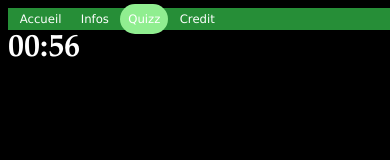
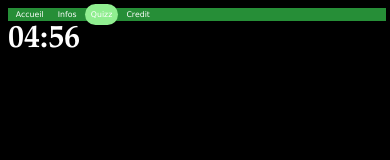
Before and after one commit to Miroredge/NDLI_2022, a plain HTML site: page Site/Quizz/Quizz.html in a window 390 px wide. Drawn offline with Linux system fonts and the light colour scheme.

Commit message:
bar de nav responsive

```diff
--- a/Site/Quizz/timer.js
+++ b/Site/Quizz/timer.js
@@ -1,4 +1,4 @@
-const departMinutes = 1
+const departMinutes = 5
 let temps = departMinutes * 60
 
 const timerElement = document.getElementById("timer")
--- a/Site/style.css
+++ b/Site/style.css
@@ -18,18 +18,29 @@ body {
 .navbar ul {
     list-style-type: none;
     margin: 0;
-    padding: 1vw;
+    padding: 0.5vw;
     width: 100%;
     background: var(--nav-bg);
     color: var(--nav-fg);
-    font-size: 3vw;
+    font-size: 2vw;
     font-family: Verdana;
+}
+
+.navbar ul:hover{
+    padding: 1.75vw;
+    transition-duration: 500ms;
 }
 
 .navbar ul li {
     display: inline;
-    padding: 2vw;
+    padding: 1.5vw;
     border: none;
+}
+
+.navbar ul li:hover {
+    background-color: var(--lightgrey);
+    transition-duration: 500ms;
+    border-radius: 10px;
 }
 
 .active {
@@ -41,6 +52,5 @@ body {
 #timer {
     color: var(--nav-fg);
     font-weight: bold;
-    font-weight: 2em;
     font-size: 2em;
 }
```
Also changed, not shown: Site/Quizz/Quizz.html (+6 -0 lines), Site/index.html (+1 -1 lines).
